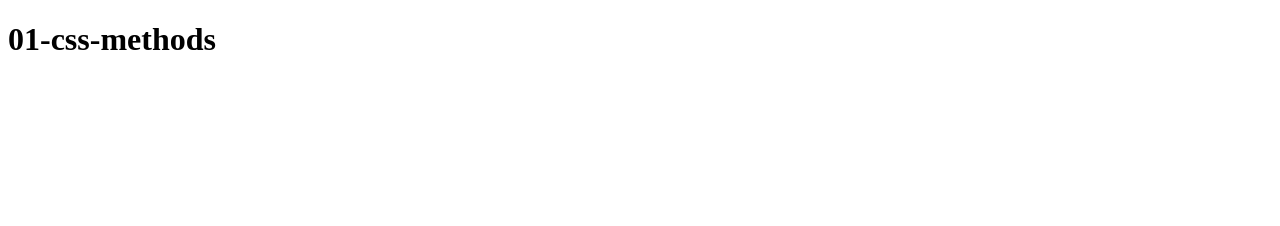
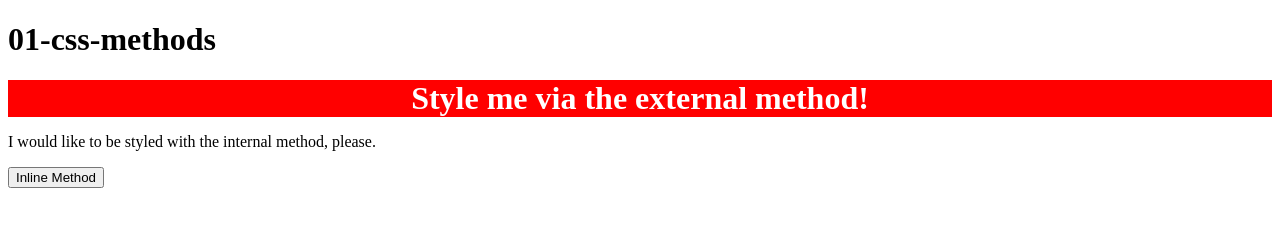
Before and after one commit to aquelepablo/odin-css-exercises, a plain HTML site: page foundations/01-css-methods/01-css-methods.html in a window 1280 px wide. Drawn offline with Linux system fonts and the light colour scheme.

Commit message:
Add external css to exercise 01

```diff
--- a/foundations/01-css-methods/01-css-methods.html
+++ b/foundations/01-css-methods/01-css-methods.html
@@ -1,10 +1,18 @@
 <!DOCTYPE html>
 <html lang="en">
+
 <head>
     <meta charset="utf-8">
     <title>01-css-methods</title>
+    <link rel="stylesheet" href="../css/01-css-methods.css">
 </head>
+
 <body>
     <h1>01-css-methods</h1>
+    <div>Style me via the external method!</div>
+    <p>I would like to be styled with the internal method, please.</p>
+    <button>Inline Method</button>
+
 </body>
+
 </html>
--- a/foundations/css/01-css-methods.css
+++ b/foundations/css/01-css-methods.css
@@ -0,0 +1,7 @@
+div{
+    background-color: red;
+    color: white;
+    text-align: center;
+    font-size: 32px;
+    font-weight: bold;
+}
```
Lines whose indentation alone changed are shown as unchanged.
